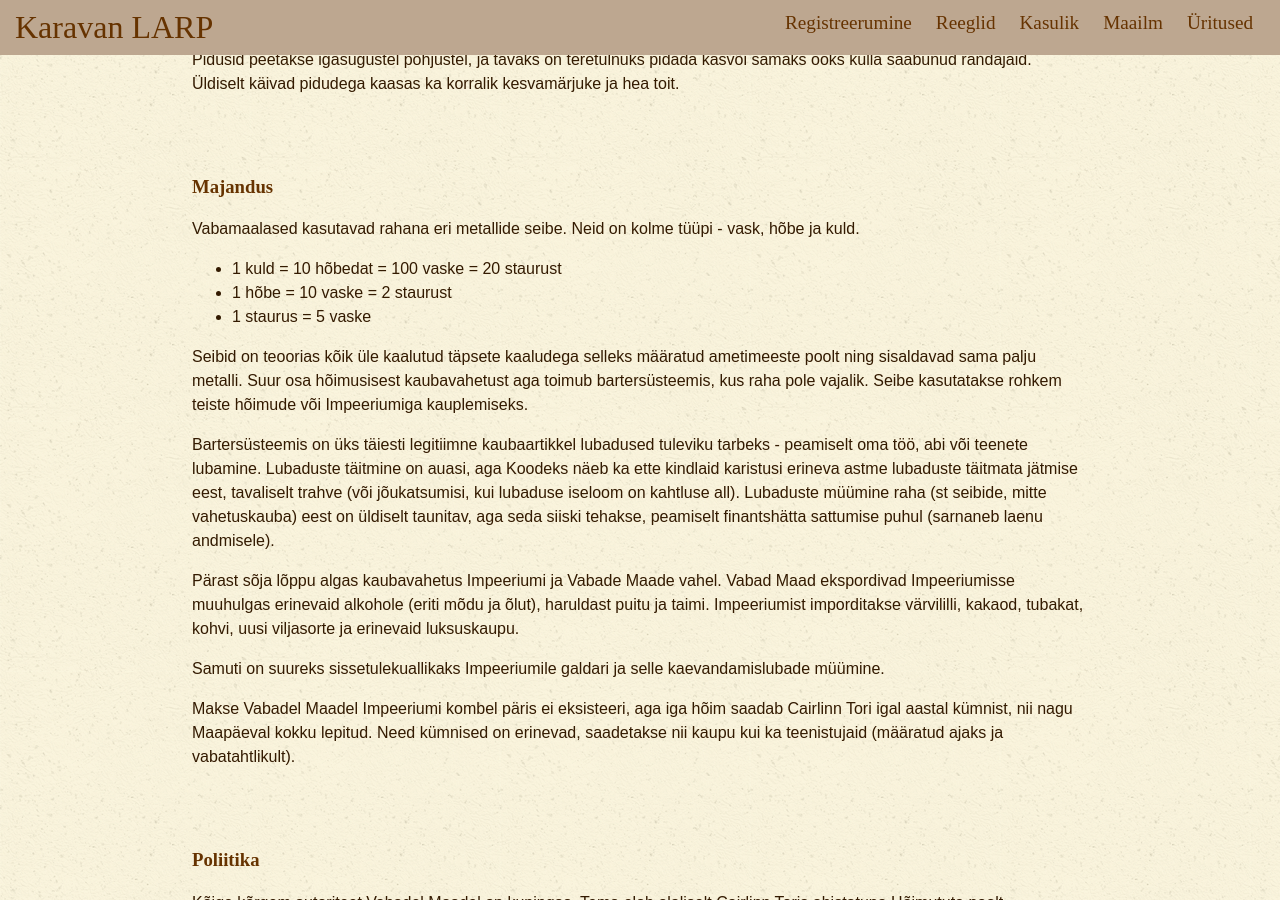
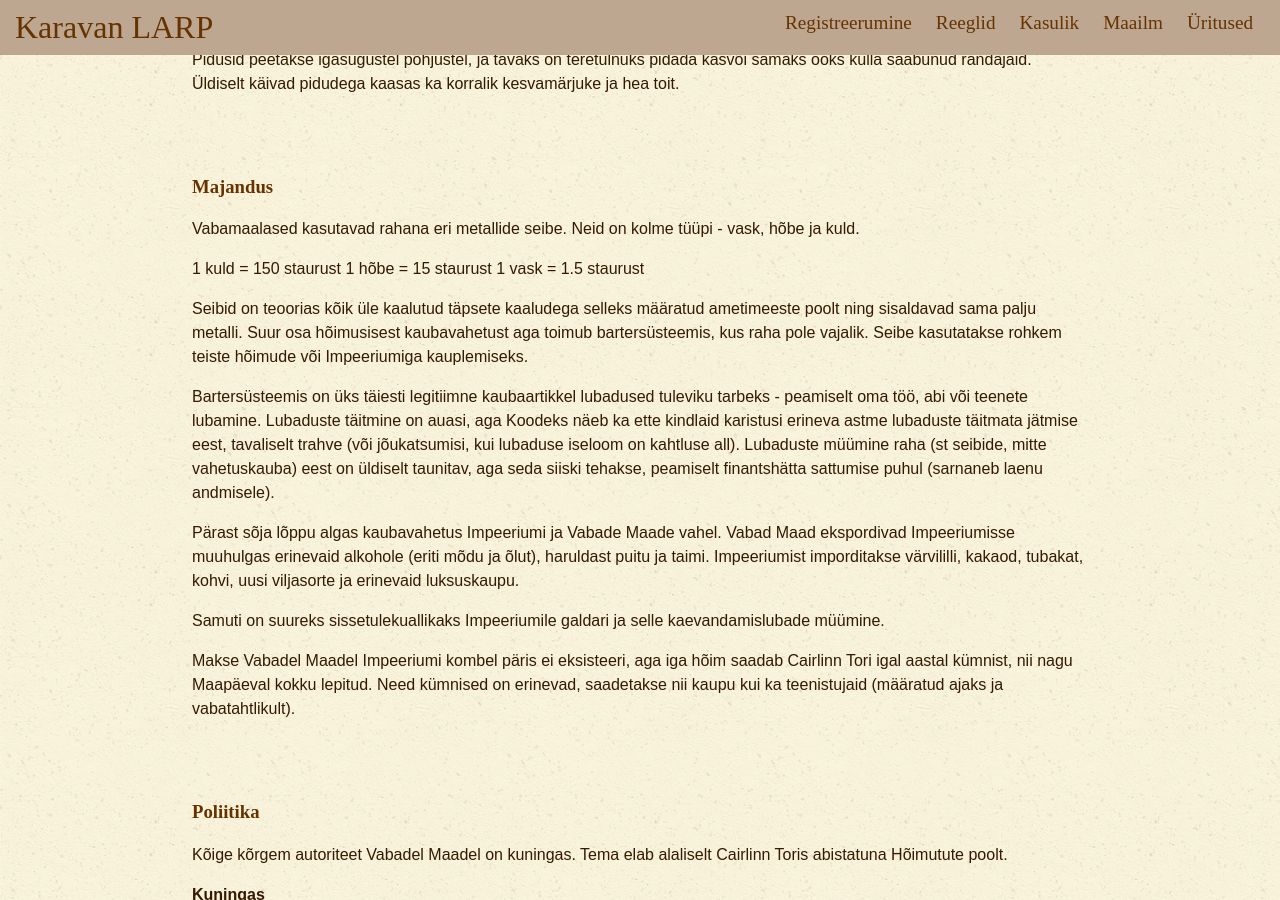
Before and after one commit to karavanlarp/karavanlarp.github.io, a Jekyll site: the page built from est/world/freelands.md, in a window 1280 px wide and 900 px high, scrolled down 10079 px. Built offline with Jekyll 4.4.1, drawn with Linux system fonts in a browser that asks for light colours; some web fonts are replaced.

Commit message:
currency fix

```diff
--- a/est/world/freelands.md
+++ b/est/world/freelands.md
@@ -244,9 +244,9 @@ Pidusid peetakse igasugustel põhjustel, ja tavaks on teretulnuks pidada kasvõi
 
 Vabamaalased kasutavad rahana eri metallide seibe. Neid on kolme tüüpi - vask, hõbe ja kuld.
 
-* 1 kuld = 10 hõbedat = 100 vaske = 20 staurust
-* 1 hõbe = 10 vaske = 2 staurust
-* 1 staurus = 5 vaske
+1 kuld = 150 staurust
+1 hõbe = 15 staurust
+1 vask = 1.5 staurust
 
 Seibid on teoorias kõik üle kaalutud täpsete kaaludega selleks määratud ametimeeste poolt ning sisaldavad sama palju metalli. Suur osa hõimusisest kaubavahetust aga toimub bartersüsteemis, kus raha pole vajalik. Seibe kasutatakse rohkem teiste hõimude või Impeeriumiga kauplemiseks.
 
```
